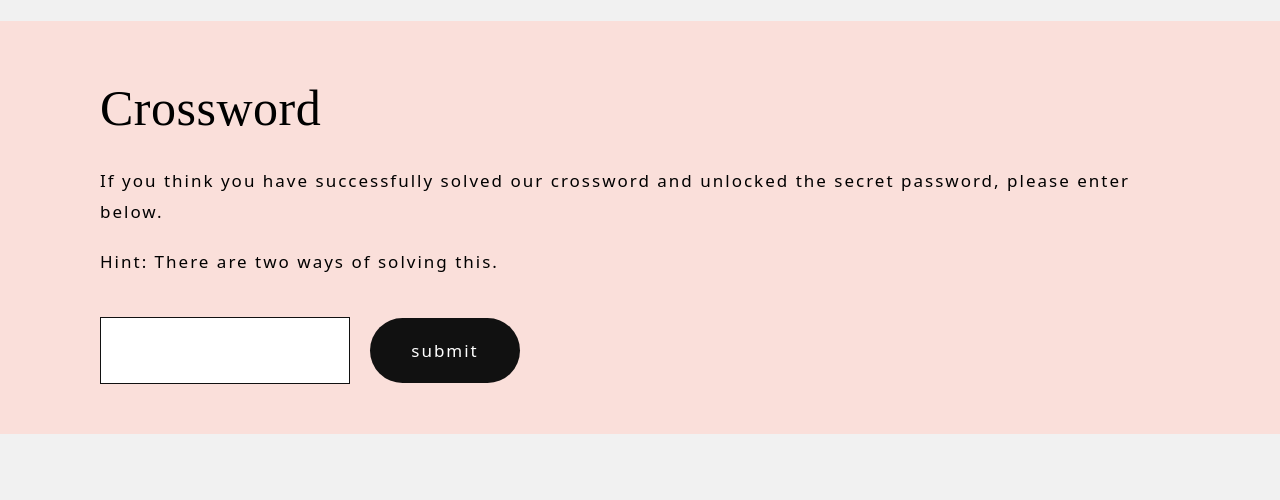
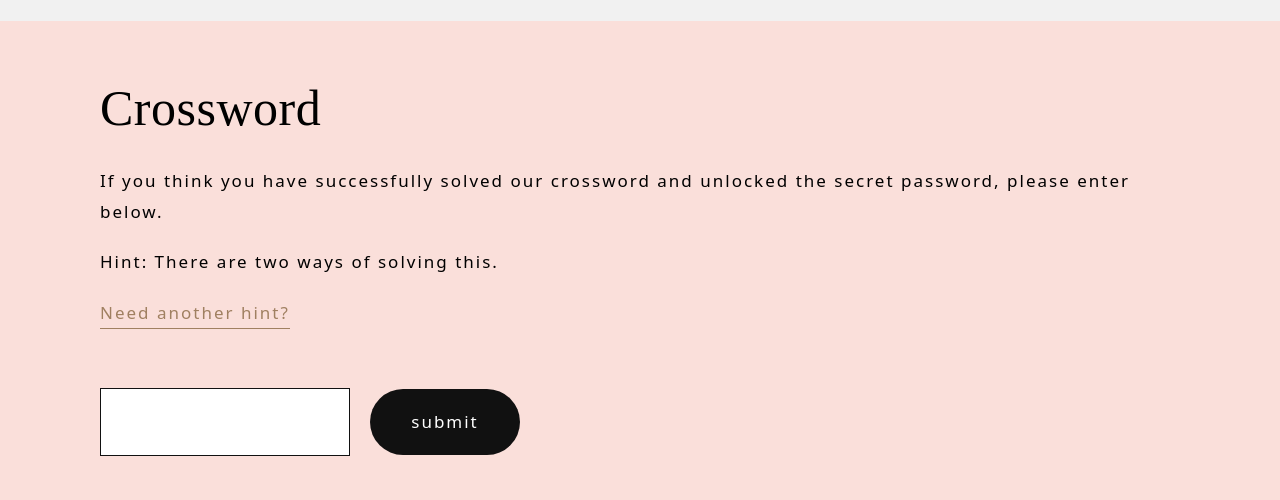
Before and after one commit to stephharris/steph-vic-wedding, a Next.js app: page / in a window 1280 px wide. Shown: the part 1207-1707 px from the top of the page. Built offline with nearby package versions, Linux system fonts and the light colour scheme; a web font is replaced by a local one.

Commit message:
adding a hint

```diff
--- a/components/CrosswordSection/index.js
+++ b/components/CrosswordSection/index.js
@@ -14,9 +14,12 @@ class CrosswordSection extends Component {
       secretLink: '',
       successMessage: '',
       secret: '',
-      isCorrect: null
+      isCorrect: null,
+      showHint: false
     }
 
+    this.renderHint = this.renderHint.bind(this)
+    this.toggleHint = this.toggleHint.bind(this)
     this.handleSubmit = this.handleSubmit.bind(this)
     this.handleChange = this.handleChange.bind(this)
     this.getInput = this.getInput.bind(this)
@@ -31,6 +34,33 @@ class CrosswordSection extends Component {
     const answer = this.state.value
 
     return answer.split(' ').join('').toLowerCase()
+  }
+
+  toggleHint() {
+    this.setState({ showHint: !this.state.showHint })
+  }
+
+  renderHint() {
+    return (
+      <div className={styles.hintContainer}>
+        <p
+          onClick={() => this.toggleHint()}
+          className={classNames(
+            styles.crosswordText,
+            styles.crosswordHintText
+          )}>
+          Need another hint?
+        </p>
+        { this.state.showHint &&
+          <p className={classNames(
+            styles.crosswordText,
+            styles.hint
+          )}>
+            Pay close attention to the <span>front</span> of the card you received in the mail.
+          </p>
+        }
+      </div>
+    )
   }
 
   renderSuccessMessage() {
@@ -67,7 +97,7 @@ class CrosswordSection extends Component {
 
       if(data.link && data.successMessage && data.secret) {
         const successMessage = data.successMessage.split("_").join(" ")
-        console.log('data', data)
+
         this.setState({ secret: data.secret })
         this.setState({ successMessage: successMessage })
         this.setState({ secretLink: data.link })
@@ -89,19 +119,22 @@ class CrosswordSection extends Component {
           <h2 id="crossword" className={styles.crosswordTitle}>Crossword</h2>
           <p className={styles.crosswordText}>If you think you have successfully solved our crossword and unlocked the secret password, please enter below.</p>
           <p className={styles.crosswordText}><span>Hint:</span> There are two ways of solving this.</p>
+          { this.renderHint() }
           { (this.state.isCorrect === false) &&
             <div>
               <p className={styles.errorMessage}>Not quite! Try again.</p>
             </div>
           }
-          { !(this.state.isCorrect) &&
           <form
+            className={classNames(
+              styles.crosswordForm,
+              Boolean(this.state.isCorrect) && styles.crosswordFormDisplayNone
+            )}
             onSubmit={this.handleSubmit}
           >
             <input className={styles.password} onChange={this.handleChange} type="text" value={this.state.value} />
             <input className={styles.submit} type="submit" value="submit" role="button" />
           </form>
-          }
           { this.state.isCorrect && this.renderSuccessMessage() }
         </div>
       </div>
--- a/components/CrosswordSection/index.module.css
+++ b/components/CrosswordSection/index.module.css
@@ -19,6 +19,27 @@
   display: block;
   line-height: 1.8em;
   margin-bottom: 20px;
+}
+
+.hintContainer {
+  margin-bottom: 40px;
+}
+
+.crosswordHintText {
+  border-bottom: 1px solid #a08061;
+  width: max-content;
+  color: #a08061;
+  cursor: pointer;
+  margin-bottom: 10px;
+}
+
+.hint {
+  color: #a08061;
+}
+
+.hint span {
+  font-style: italic;
+  border-bottom: 1px solid #a08061;
 }
 
 .crosswordText span {
```
Lines whose indentation alone changed are shown as unchanged.
